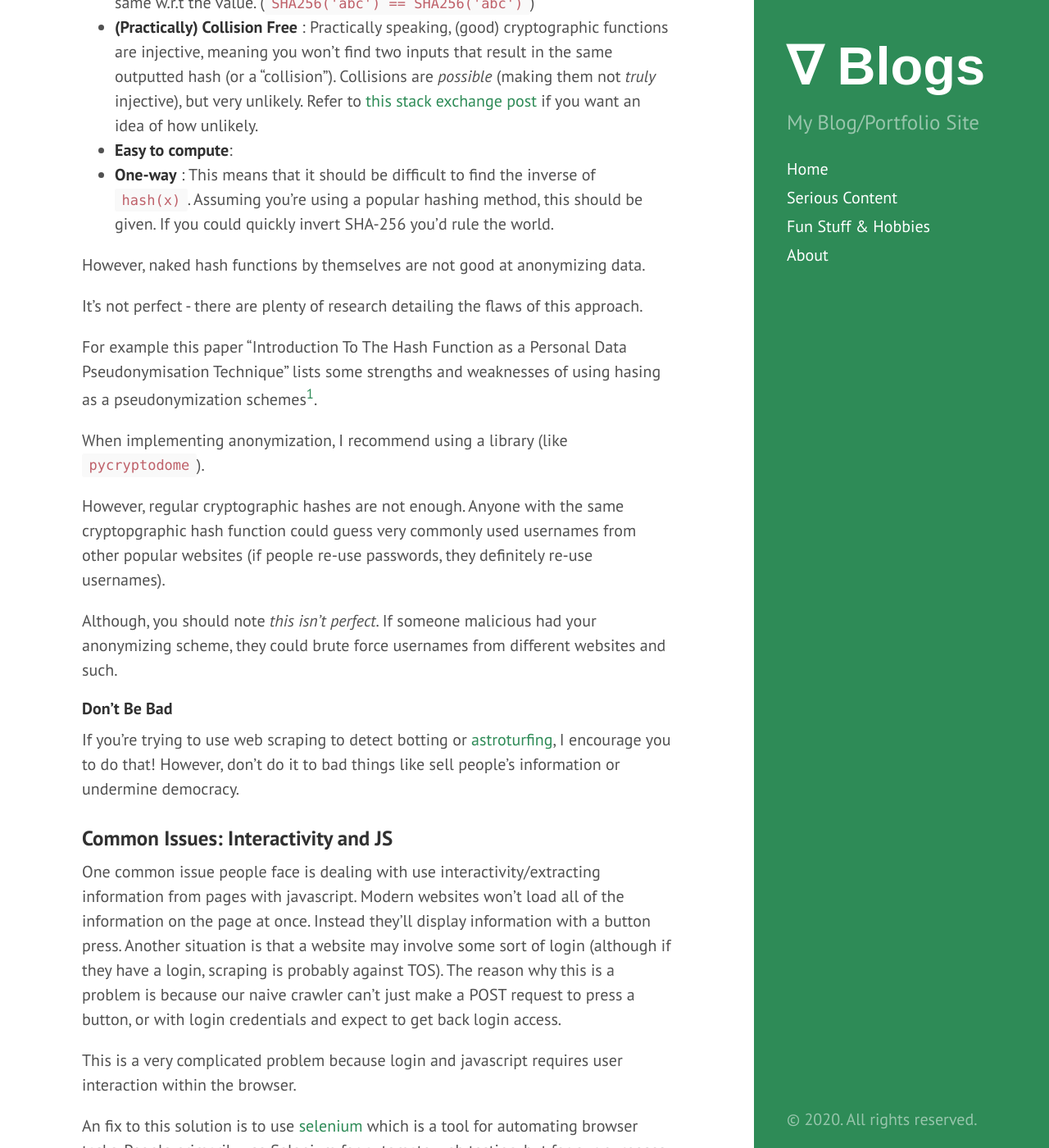
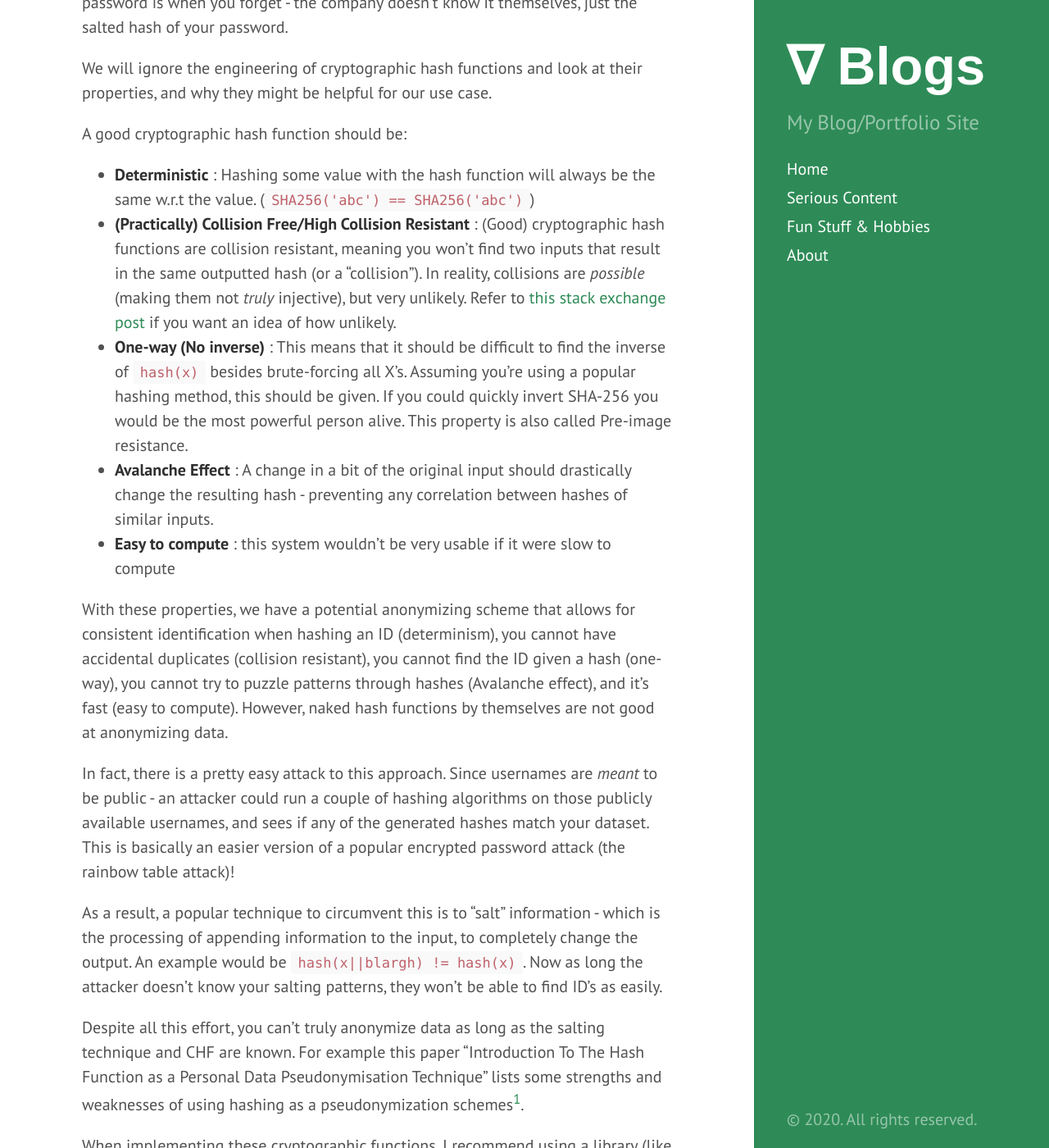
Before and after one commit to tedkim97/tedkim97.github.io, a Jekyll site: the page built from _posts/2020-02-17-webscraping.md, in a window 1280 px wide and 1400 px high, scrolled down 6858 px. Shown: the whole window at 82% size. Built offline with Jekyll 4.4.1, drawn with Linux system fonts in a browser that asks for light colours; some of the changed text lies outside the part shown.

Commit message:
blog editting

````diff
--- a/_posts/2020-02-17-webscraping.md
+++ b/_posts/2020-02-17-webscraping.md
@@ -13,27 +13,32 @@ funstuff: false
 
 # Introduction
 
-My problem with popular tutorials on web scraping is that they teach you how to scrape for an example site! While it does its job and might work for simple cases, these tutorials don't teach enough about the fundamentals of the web or troubleshooting basic issues to let beginners extend their crawlers. As a result, I wanted to take a "medium-level" approach in this tutorial. This means this article won't be so "high-level" where every complication is abstracted, making the activity not enriching, but also not so "low-level" where the activity is excessively time-consuming and slow. Hopefully this explanation should let a beginner acquire topics related to scraping, and be able to research and learn for themselves.
+My problem with popular tutorials on web scraping is that they teach you how to scrape for in a specific situation. While the tutorial does its job and might work for simple cases, these tutorials don't teach enough about the fundamentals of the web, or troubleshooting techniques to let beginners extend their crawlers. As a result, I wanted to take a "medium-level" approach in this tutorial. This means this article won't be so "high-level" where every complication is abstracted (removing the learning process), but also not so "low-level" where the activity is excessively time-consuming and slow. Hopefully this explanation should let a beginner acquire topics related to scraping, and be able to research and learn for themselves.
 
-**NOTE**: You don't need to read the whole thing - this blog post was a lot longer than I intended it to be (in retrospect I should have just broken this up). Just read the parts that are applicable to you. In addition, I always recommend doing additional research!
+**NOTE**: You don't need to read the whole piece - this blog post was a lot longer than I intended it to be (in retrospect I should have just broken this up). Just read the parts that are applicable to you. In addition, I always recommend doing additional research!
 
 # Understanding Web Scraping
-
 Web scraping is the process of automatically extracting information from the web. Bots and crawlers leverage the structure of websites (html & js) and their addresses (url) to extract data automatically and consistently.
 
 ### Why should I scrape from the web?
-Situations where you would like to scrape from the web are rather niche; however, if you need:
+Situations where you would want to scrape from the web are rather niche; however, if you need:
 - A new idea involving predictions on some user behavior
 - Novel data for an original research project
-- Something new from Kaggle datasets for your ***sick*** machine learning skills
+- Something different from existing Kaggle datasets for your ***sick*** machine learning skills
 
 ### Use Cases of Web Scraping
-The data you need may exist - whether it's from tech companies (Google, Facebook, etc) or data vendors (Bloomberg, Equifax, etc). The problem is that the capital or security clearance needed isn't worth it for a hobby or experiment.
+The data you want may exist - whether it's from tech companies (Google, Facebook, etc) or data vendors (Bloomberg, Equifax, etc). The problem is that the capital or security clearance needed isn't worth it for a hobby or small experiment.
 
+![fig1](/figures/webscraping_fig1.png){: .center-image }
+<center> <font size="2"> <i>
 No access to official data or APIs (ex: scrape products and their information from various retailers)
-![fig1](/figures/webscraping_fig1.png){: .center-image }
+</i> </font> </center>
+<br>
 
-Need to find niche data that might not exist yet (ex: dataset on all the houses for sale in Hyde Park)![fig2](figures/webscraping_fig2.png){: .center-image }
+![fig2](figures/webscraping_fig2.png){: .center-image }
+<center> <font size="2"> <i>
+Need to find niche data that might not exist yet (ex: dataset on all the houses for sale in Hyde Park)</i> </font> </center>
+<br>
 
 ### Limitations of Web scraping
 Building a crawler can't solve all of your data-collection needs.
@@ -47,12 +52,12 @@ When allocating time into a data-project, it's important to remember these detai
 # Building the crawler
 
 ### Setup
-I use python 3.7 with `beautifulsoup4` and `requests`. You don't need these libraries to scrape! You could replace `beautifulsoup4` with regular expressions, and `requests` with Python's native HTTP library (or make your own). However using high-level libraries make web scraping *significantly* easier (remember where you want to be spending the majority of your time).
+Even though a lot of web scraping tutorials are in Python (cause it's a lot easier), it's really language-agnostic. I use python 3.7 with `beautifulsoup4` and `requests`. You don't need these libraries to scrape! You could replace `beautifulsoup4` with regular expressions, and `requests` with Python's native HTTP library (or make your own). However using high-level libraries make web scraping *significantly* easier (remember where you want to be spending the majority of your time).
 
-Building a crawler is an iterative process - testing your requests and extraction methods using an interactive shell allows you to prototype a crawler much more quickly. For instance, I like testing my crawler's accuracy using a jupyter notebook.
+Building a crawler is an iterative process - testing your requests and extraction methods using an interactive shell allows you to prototype a crawler much more quickly. For instance, I like testing my crawler's accuracy using a `jupyter notebook`.
 
 ### Web Scraping (Abstractly)
-You can think of web scraping as a series of these steps. Implementation of these steps is important because it determines how information is collected. In addition, it's completely language-agnostic (but I highly recommend python).
+Let's conceptualize web scraping as a series of steps. Implementation of these steps is important, but listing abstract steps helps us understand what we need to do.
 
 1. Figure out which URLs (web addresses) to visit
 - You could decide by following a pattern of urls (i.e xyz.com/page=1; xyz.com/page=2, etc)
@@ -94,71 +100,63 @@ if __name__ == "__main__":
 	scrape_saved_html('/')
 	print("done scraping")
 ```
+
 ### Advisable Practices
-I hesitate to say "best" (which is why I don't) because I am not a leading practitioner on scraping/crawling. However, I think that some of these practices below should be followed.
+I hesitate to say "best" (which is why I don't) because I am not an authority on scraping/crawling. However, I think that some of these practices below should be followed.
 
 ##### Save HTML
-When you're scraping, store a copy of the webpages (the HTML) onto whatever device you store data.
+When you're scraping, store a copy of the page (the HTML) onto a storage device (an external drive, the drive your OS is on, a network attached storage, etc).
 
-You might observe that saving HTML pages to your disk is unnecessary! A crawler could just request pages, keep them in memory, and extract data. However, in the process of testing and debugging a crawler, someone might execute different variations of the code to fix any problems they have. If you do this without a local copy of the webpages, the crawler will make a lot of repeat requests to the host as a result - which is an unnecessary cost to the host, waste of your bandwidth, and may result in an IP ban. In addition, storing the source pages will allow you to look for any mistakes and **validate the correctness** of your data. Optimizing for write endurance on your drives it just not worth it.
+You might observe that saving HTML pages to your disk is unnecessary! A crawler could just request pages, keep them in memory, and extract data, and free the memory after extracting. However, in the process of testing and debugging a crawler, someone might execute different variations of the code to fix any problems they have. If you do this without a local copy of the webpages, the crawler will make a lot of repeat requests to the host as a result - which is an unnecessary cost to the host, waste of your bandwidth, and may result in an IP ban. In addition, storing the source pages will allow you to look for any mistakes and **validate the correctness** of your data. Optimizing for write endurance on your drives it just not worth it.
 
 ##### Anonymize/Pseudonymize Data
 Anonymize your data to protect people's privacy. In addition, make sure you anonymize your data in a **meaningful way**. If you Anonymize data with a lookup table, you can recover the person's ID by a reverse lookup - you aren't protecting anyone's identity.
 
-However, if you need to be able to identify behaviors over time, submissions by an individual, or a group of individuals deleting the ID may not be helpful. There are two approaches: anonymization and pseudonymization. Anonymization prevents re-identification of a data point that can't be used to identify anyone while Pseudonymization allows the data point to be **recovered given additional information**.
+However, if you need to be able to identify behaviors over time, submissions by an individual, or a group of individuals deleting the ID may not be helpful. There are two approaches: anonymization and pseudonymization. Anonymization prevents re-identification of a data point that can't be used to identify anyone while Pseudonymization allows the data point to be recovered **given additional information**.
 
 **Anonymization: Deleting the ID**:
 Just deleting the ID of the data point is the best way of maintaining anonymity.
 
-**Pseudonymization: Salted Cryptographic Hashes**:
-Disclaimer: this isn't a perfect solution! There are plenty of articles that point out the problems with this approach - mainly that it can't *truly* anonymize data
+**Anoymization/Pseudonymization: Salted Cryptographic Hashes**:
 
-Cryptographic hashing and salting are common practice in storing passwords. This is why a company can't tell you what your password is when you forget - the company doesn't know it themselves, just the salted hash of your password.
+***Disclaimer***: this isn't a perfect solution! There are plenty of articles that point out the problems with this approach - mainly that it can't *truly* anonymize data. However, this solution works pretty well for a pseudonymization scheme.
 
-An added benefit is that a cryptographic hash can take any length input and outputs a fixed size hash.
+Cryptographic hashing is a way of taking an input of any length, and outputting a (seemingly)random fixed size hash. The reason why they're important is that cryptographic hash functions have a set of properties that make it ideal for certain security applications. Fun fact, cryptographic hashing and salting are common practice in storing passwords. This is why a company can't tell you what your password is when you forget - the company doesn't know it themselves, just the salted hash of your password.
 
-We will abstract the engineering of cryptographic hash functions and just look at some of their properties and why they might be helpful for our use case. A good cryptographic hash function should be:
+We will ignore the engineering of cryptographic hash functions and look at their properties, and why they might be helpful for our use case.
+
+A good cryptographic hash function should be:
 - **Deterministic** : Hashing some value with the hash function will always be the same w.r.t the value. (`SHA256('abc') == SHA256('abc')`)
-- **(Practically) Collision Free** : Practically speaking, (good) cryptographic functions are injective, meaning you won't find two inputs that result in the same outputted hash (or a "collision"). Collisions are *possible* (making them not *truly* injective), but very unlikely. Refer to [this stack exchange post](https://stackoverflow.com/questions/4014090/is-it-safe-to-ignore-the-possibility-of-sha-collisions-in-practice#:~:text=For%20instance%2C%20with%20SHA%2D256,second%20to%20about%2010%2D15.) if you want an idea of how unlikely.
-- **Easy to compute**:
-- **One-way** : This means that it should be difficult to find the inverse of `hash(x)`. Assuming you're using a popular hashing method, this should be given. If you could quickly invert SHA-256 you'd rule the world.
+- **(Practically) Collision Free/High Collision Resistant** : (Good) cryptographic hash functions are collision resistant, meaning you won't find two inputs that result in the same outputted hash (or a "collision"). In reality, collisions are *possible* (making them not *truly* injective), but very unlikely. Refer to [this stack exchange post](https://stackoverflow.com/questions/4014090/is-it-safe-to-ignore-the-possibility-of-sha-collisions-in-practice#:~:text=For%20instance%2C%20with%20SHA%2D256,second%20to%20about%2010%2D15.) if you want an idea of how unlikely.
+- **One-way (No inverse)** : This means that it should be difficult to find the inverse of `hash(x)` besides brute-forcing all X's. Assuming you're using a popular hashing method, this should be given. If you could quickly invert SHA-256 you would be the most powerful person alive. This property is also called Pre-image resistance.
+- **Avalanche Effect** : A change in a bit of the original input should drastically change the resulting hash - preventing any correlation between hashes of similar inputs.
+- **Easy to compute** : this system wouldn't be very usable if it were slow to compute
 
-However, naked hash functions by themselves are not good at anonymizing data.
+With these properties, we have a potential anonymizing scheme that allows for consistent identification when hashing an ID (determinism), you cannot have accidental duplicates (collision resistant), you cannot find the ID given a hash (one-way), you cannot try to puzzle patterns through hashes (Avalanche effect), and it's fast (easy to compute). However, naked hash functions by themselves are not good at anonymizing data.
 
-It's not perfect - there are plenty of research detailing the flaws of this approach.
+In fact, there is a pretty easy attack to this approach. Since usernames are *meant* to be public - an attacker could run a couple of hashing algorithms on those publicly available usernames, and sees if any of the generated hashes match your dataset. This is basically an easier version of a popular encrypted password attack (the rainbow table attack)!
 
-For example this paper "Introduction To The Hash Function as a Personal Data Pseudonymisation Technique" lists some strengths and weaknesses of using hasing as a pseudonymization schemes[^1].
+As a result, a popular technique to circumvent this is to "salt" information - which is the processing of appending information to the input, to completely change the output. An example would be `hash(x||blargh) != hash(x)`. Now as long the attacker doesn't know your salting patterns, they won't be able to find ID's as easily.
+
+Despite all this effort, you can't truly anonymize data as long as the salting technique and CHF are known. For example this paper "Introduction To The Hash Function as a Personal Data Pseudonymisation Technique" lists some strengths and weaknesses of using hashing as a pseudonymization schemes[^1].
 
 [^1]: https://edps.europa.eu/sites/edp/files/publication/19-10-30_aepd-edps_paper_hash_final_en.pdf
 
-
-When implementing anonymization, I recommend using a library (like `pycryptodome`).
-
-
-
-However, regular cryptographic hashes are not enough. Anyone with the same cryptopgraphic hash function could guess very commonly used usernames from other popular websites (if people re-use passwords, they definitely re-use usernames).
-
-Although, you should note *this isn't perfect*. If someone malicious had your anonymizing scheme, they could brute force usernames from different websites and such.
+When implementing these cryptographic functions, I recommend using a library (like `pycryptodome`).
 
 ##### Don't Be Bad
 If you're trying to use web scraping to detect botting or [astroturfing](https://en.wikipedia.org/wiki/Astroturfing#:~:text=Astroturfing%20is%20the%20practice%20of,is%20supported%20by%20grassroots%20participants.), I encourage you to do that! However, don't do it to bad things like sell people's information or undermine democracy.
 
-### Common Issues: Interactivity and JS
+### Using Selenium to deal with interactivity and Javascript
 
-One common issue people face is dealing with use interactivity/extracting information from pages with javascript. Modern websites won't load all of the information on the page at once. Instead they'll display information with a button press. Another situation is that a website may involve some sort of login (although if they have a login, scraping is probably against TOS). The reason why this is a problem is because our naive crawler can't just make a POST request to press a button, or with login credentials and expect to get back login access.
+One common issue people face is dealing with use interactivity/extracting information from pages with javascript. Modern websites won't load all of the information on the page at once. Instead they'll display information with a button press. Another situation is that a website may involve some sort of login (although if they have a login, scraping is probably against TOS). The reason why this is a problem is because our naive crawler can't just make a POST request to press a button, or with login credentials and expect to get back login access (it's a whole process with tokens, authorizations, etc).
 
-This is a very complicated problem because login and javascript requires user interaction within the browser.
+An fix to this solution is to use [selenium](https://www.selenium.dev/)[^2] - a tool for automating browser tasks - to control a browser section and scrape through the human computer interface. People primarily use Selenium for automate web testing, but for our purposes we can use it to run a crawler.
 
-An fix to this solution is to use [selenium](https://www.selenium.dev/) which is a tool for automating browser tasks. People primarily use Selenium for automate web testing, but for our purposes we can use it to run a crawler.
+[^2]: Even though working with the Selenium Python API can be a bit clunky (long class names, importing a lot of different subpackages), the small, unergonomic aspects are worth the flexibility.
 
-
-### Selenium: one way to deal with interaction
+##### Selenium: one way to deal with interaction
 Selenium offers several ways to located page elements, and you should read the [documentation](https://selenium-python.readthedocs.io/locating-elements.html) for more details. Below is an example where you locate a "load more" button by identifying the button's class name.
-
-Selenium offers a way of retrieving the first example that fits the criteria, or every element that fits the criteria.
-
-It's up to you to decide how to find the right element to interac twith.
-
 
 ```python
 from selenium import webdriver
@@ -175,10 +173,9 @@ try:
 except:
 	print("failed to find button")
 ```
+In addition, Selenium offers a way of retrieving the first example that fits the criteria (`find_element_by_class_name`), or every element that fits the criteria (`find_elements_by_class_name`).
 
-For example, you can find them by
-
-Even though working with the Selenium Python API can be a bit clunky (importing a lot of different subpackages), the unergonomic aspects are worth the power you can do
+It's up to you to decide how to locate the right elements to interact with, and how to ignore the wrong buttons.
 
 ##### Selenium Tip: Handling Exceptions
 Selenium throws exceptiosn - if you don't want to reset your crawler everytime you run into the exceptions, you should run some try/catch clauses n your crawler.
````
Also changed, not shown: other parts of _posts/2020-02-17-webscraping.md (+3 -2 lines), _posts/2020-03-20-gamebalance.md (+19 -0 lines).
